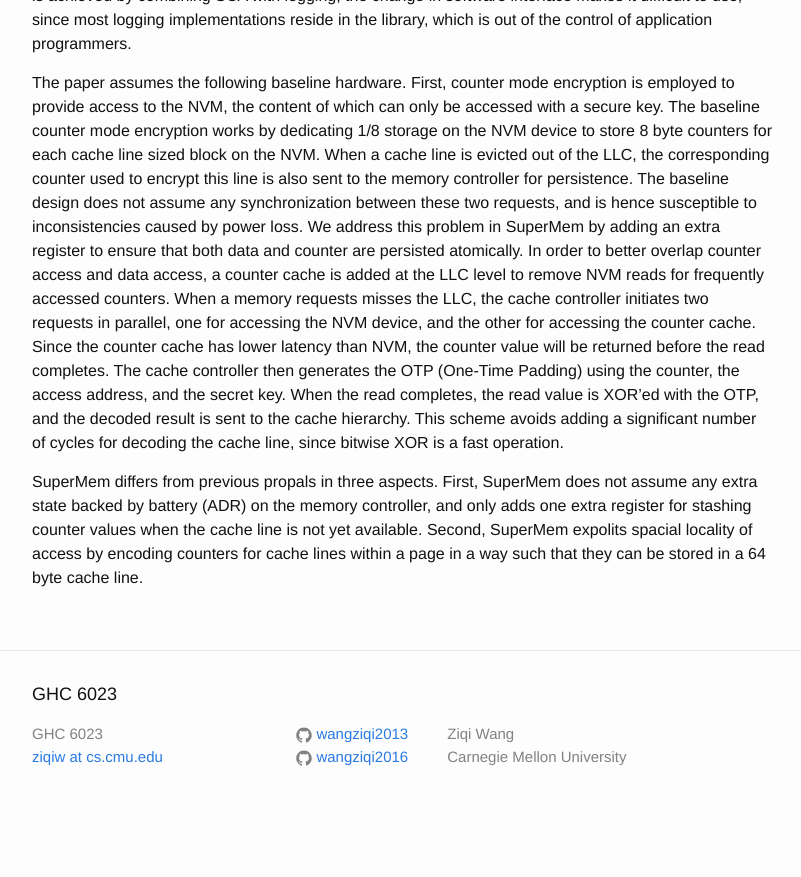
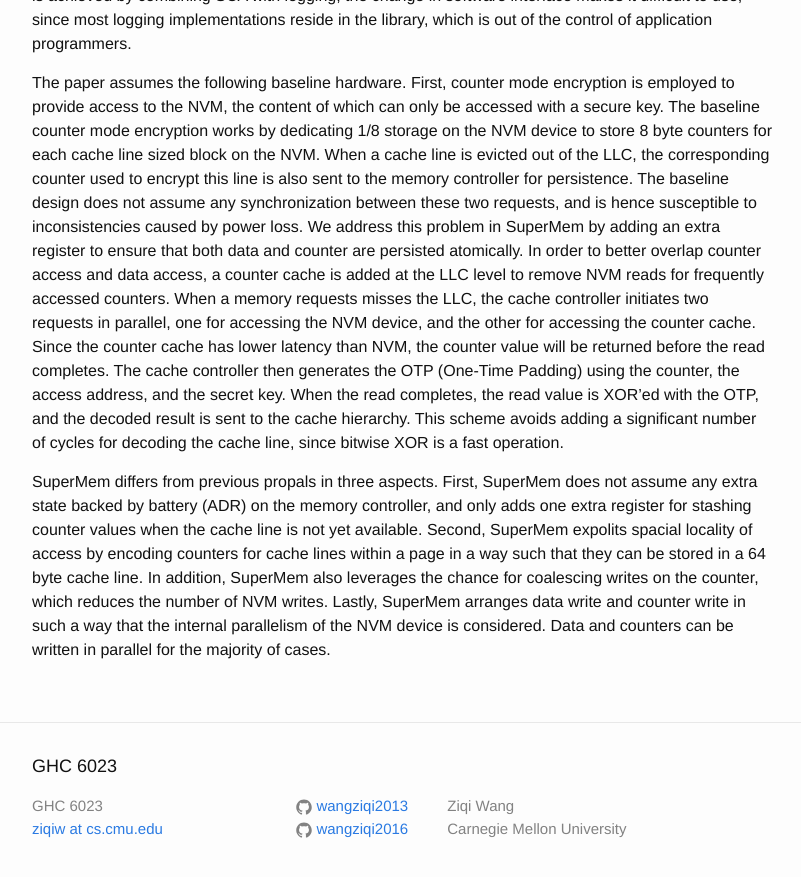
Before and after one commit to wangziqi2013/wangziqi2013.github.io, a Jekyll site: the page built from _posts/2019-12-12-supermem.markdown, in a window 1280 px wide and 900 px high, scrolled down 1102 px. Shown: the top 877 px of the window, without its empty margins (238-1039 px from the left). Built offline with Jekyll 4.4.1, drawn with Linux system fonts in a browser that asks for light colours; before the commit the page ends 1930 px from its top, so only the background shows below that.

Commit message:
Finish overview

```diff
--- a/_posts/2019-12-12-supermem.markdown
+++ b/_posts/2019-12-12-supermem.markdown
@@ -51,4 +51,7 @@ a significant number of cycles for decoding the cache line, since bitwise XOR is
 SuperMem differs from previous propals in three aspects. First, SuperMem does not assume any extra state backed by battery
 (ADR) on the memory controller, and only adds one extra register for stashing counter values when the cache line is not
 yet available. Second, SuperMem expolits spacial locality of access by encoding counters for cache lines within a page
-in a way such that they can be stored in a 64 byte cache line.
+in a way such that they can be stored in a 64 byte cache line. In addition, SuperMem also leverages the chance for
+coalescing writes on the counter, which reduces the number of NVM writes. Lastly, SuperMem arranges data write and counter
+write in such a way that the internal parallelism of the NVM device is considered. Data and counters can be written in
+parallel for the majority of cases.
```
